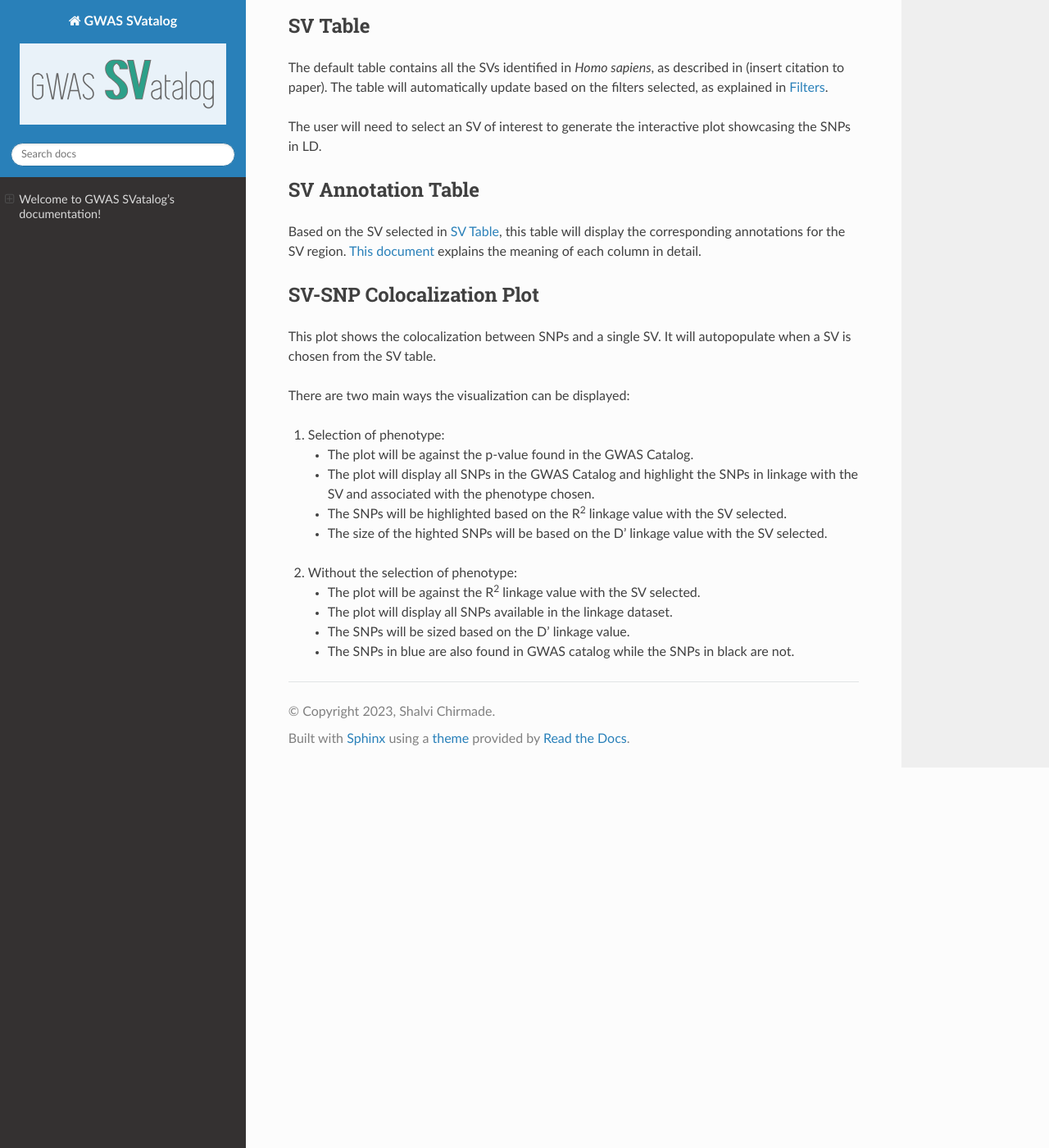
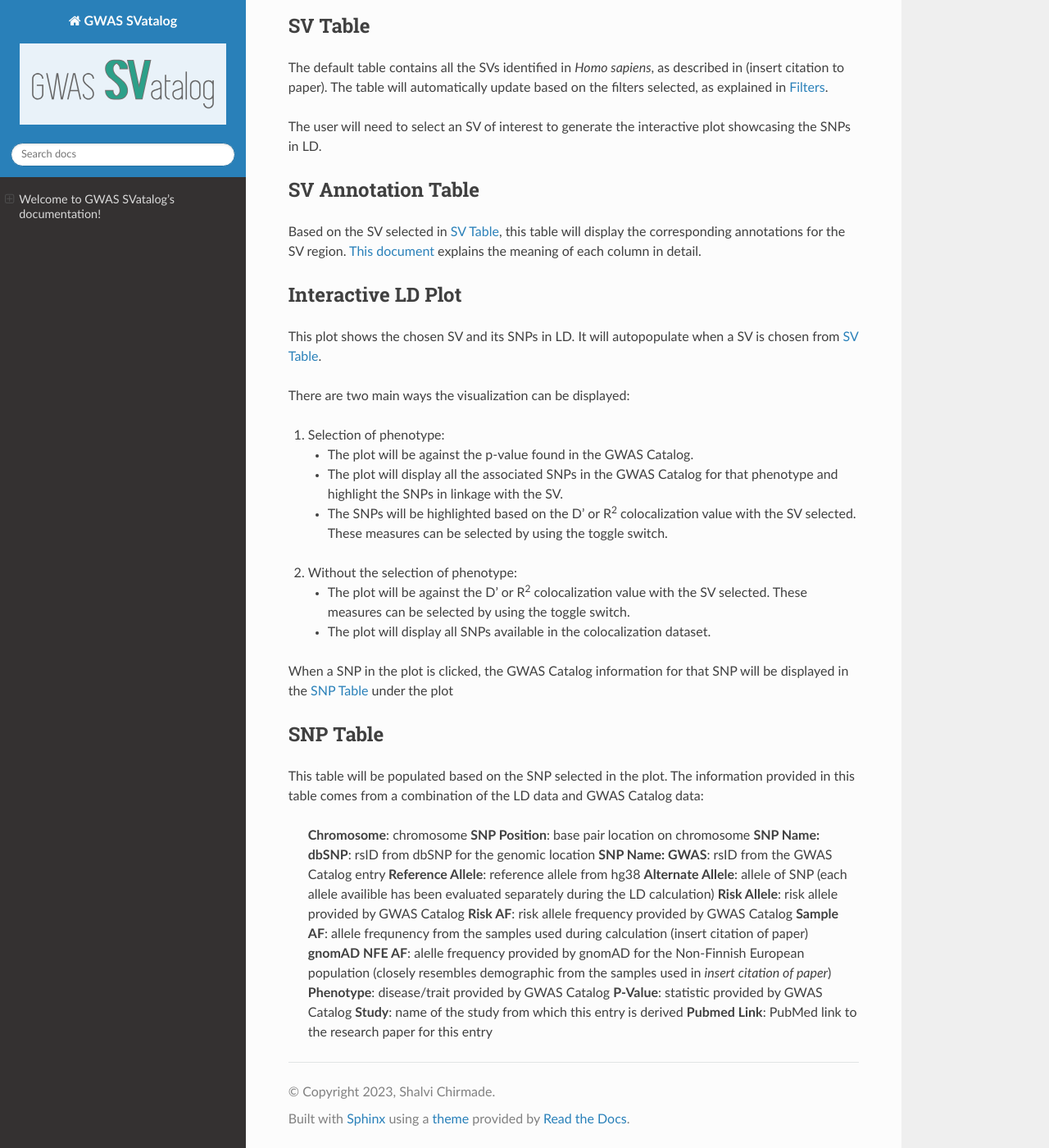
Before and after one commit to shalvichirmade/gwas-svatalog-docs, a Sphinx documentation site: the page built from source/index.rst, in a window 1280 px wide and 1400 px high, scrolled down 1071 px. Shown: the whole window at 82% size. Built offline with Sphinx 7.4.7 and the Read the Docs theme 2.0.0, drawn with Linux system fonts in a browser that asks for light colours.

Commit message:
edited plot and added SNP Table section

```diff
--- a/source/index.rst
+++ b/source/index.rst
@@ -54,7 +54,7 @@ The user will need to select an SV of interest to generate the interactive plot
 
 
 SV Annotation Table
-----------------
+--------------------
 
 Based on the SV selected in `SV Table`_, this table will display the corresponding annotations for the SV region. :doc:`This document <annotation>` explains the meaning of each column in detail.
 
@@ -63,19 +63,18 @@ Based on the SV selected in `SV Table`_, this table will display the correspondi
 
 
 
-SV-SNP Colocalization Plot
--------------------------------
+Interactive LD Plot
+--------------------
 
-This plot shows the colocalization between SNPs and a single SV. It will autopopulate when a SV is chosen from the SV table.
+This plot shows the chosen SV and its SNPs in LD. It will autopopulate when a SV is chosen from `SV Table`_.
 
 There are two main ways the visualization can be displayed:
 
 1. Selection of phenotype:
 
    * The plot will be against the p-value found in the GWAS Catalog.
-   * The plot will display all SNPs in the GWAS Catalog and highlight the SNPs in linkage with the SV and associated with the phenotype chosen.
-   * The SNPs will be highlighted based on the R\ :sup:`2` linkage value with the SV selected.
-   * The size of the highted SNPs will be based on the D' linkage value with the SV selected.
+   * The plot will display all the associated SNPs in the GWAS Catalog for that phenotype and highlight the SNPs in linkage with the SV.
+   * The SNPs will be highlighted based on the D' or R\ :sup:`2` colocalization value with the SV selected. These measures can be selected by using the toggle switch.
 
 ..
    Add image of plot type here
@@ -83,13 +82,36 @@ There are two main ways the visualization can be displayed:
 
 2. Without the selection of phenotype:
 
-   * The plot will be against the R\ :sup:`2` linkage value with the SV selected.
-   * The plot will display all SNPs available in the linkage dataset.
-   * The SNPs will be sized based on the D' linkage value.
-   * The SNPs in blue are also found in GWAS catalog while the SNPs in black are not.
+   * The plot will be against the D' or R\ :sup:`2` colocalization value with the SV selected. These measures can be selected by using the toggle switch.
+   * The plot will display all SNPs available in the colocalization dataset.
+
+
+When a SNP in the plot is clicked, the GWAS Catalog information for that SNP will be displayed in the `SNP Table`_ under the plot
 
 ..
    Add image of plot type here
+
+
+
+SNP Table
+----------
+
+This table will be populated based on the SNP selected in the plot. The information provided in this table comes from a combination of the LD data and GWAS Catalog data:
+
+  **Chromosome**: chromosome
+  **SNP Position**: base pair location on chromosome
+  **SNP Name: dbSNP**: rsID from dbSNP for the genomic location
+  **SNP Name: GWAS**: rsID from the GWAS Catalog entry
+  **Reference Allele**: reference allele from hg38
+  **Alternate Allele**: allele of SNP (each allele availible has been evaluated separately during the LD calculation)
+  **Risk Allele**: risk allele provided by GWAS Catalog
+  **Risk AF**: risk allele frequency provided by GWAS Catalog
+  **Sample AF**: allele frequnency from the samples used during calculation (insert citation of paper)
+  **gnomAD NFE AF**: alelle frequency provided by gnomAD for the Non-Finnish European population (closely resembles demographic from the samples used in *insert citation of paper*)
+  **Phenotype**: disease/trait provided by GWAS Catalog
+  **P-Value**: statistic provided by GWAS Catalog
+  **Study**: name of the study from which this entry is derived
+  **Pubmed Link**: PubMed link to the research paper for this entry
 
 
 .. toctree::
```
